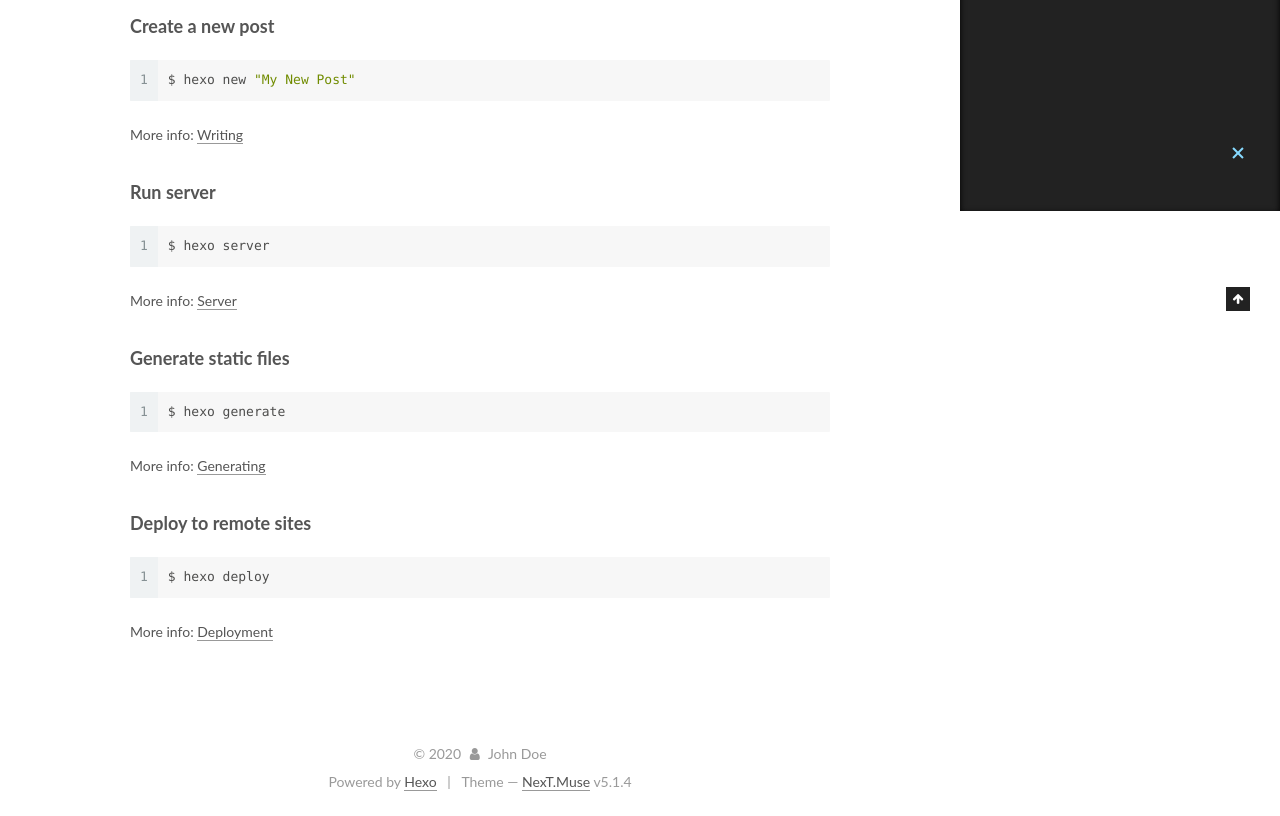
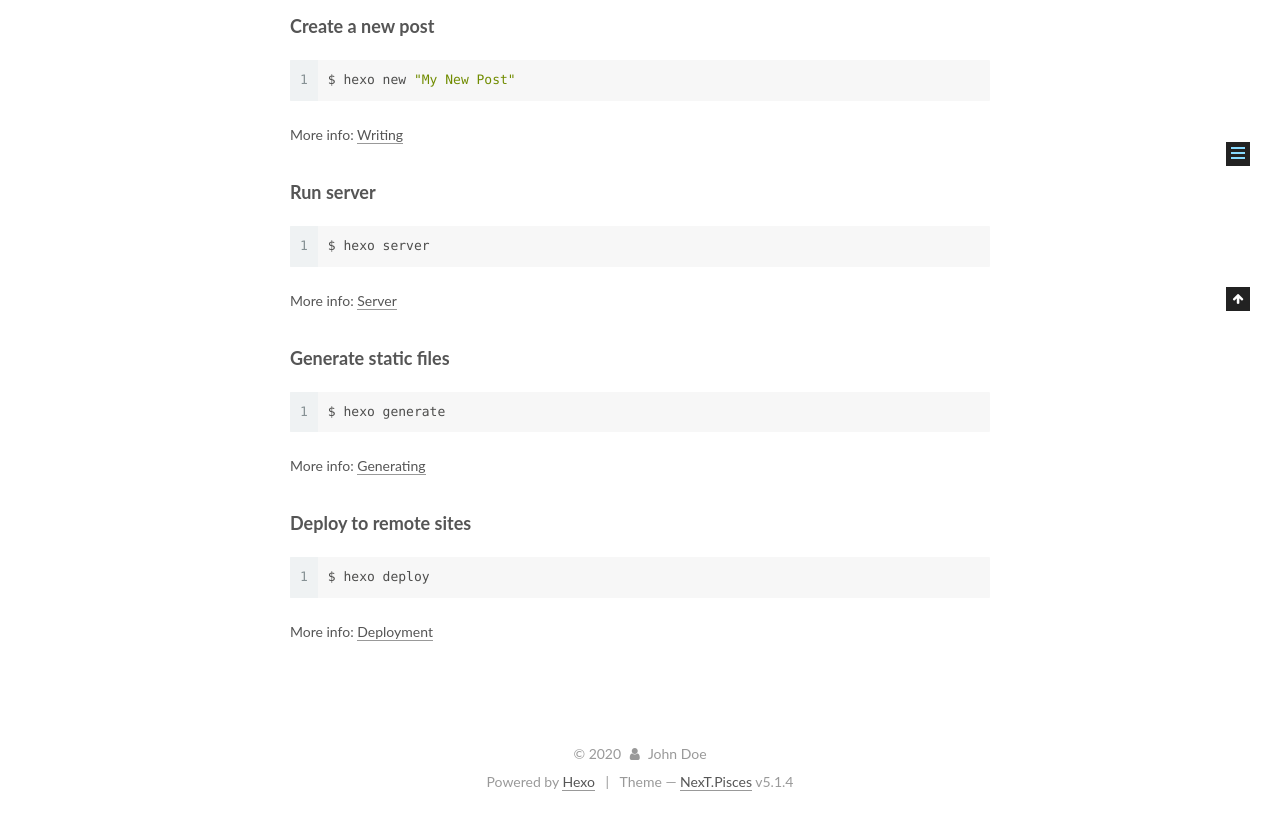
Before and after one commit to Waterdownup/Waterdownup.github.io, a plain HTML site: page 2020/02/07/hello-world/index.html in a window 1280 px wide. Shown: the part 589-1405 px from the top of the page. Drawn offline with Linux system fonts and the light colour scheme.

Commit message:
Site updated: 2020-02-07 10:29:18

```diff
--- a/2020/02/07/hello-world/index.html
+++ b/2020/02/07/hello-world/index.html
@@ -5,7 +5,7 @@
 
 
 
-<html class="theme-next muse use-motion" lang="en">
+<html class="theme-next pisces use-motion" lang="en">
 <head>
   <meta charset="UTF-8"/>
 <meta http-equiv="X-UA-Compatible" content="IE=edge" />
@@ -97,7 +97,7 @@
   var NexT = window.NexT || {};
   var CONFIG = {
     root: '/',
-    scheme: 'Muse',
+    scheme: 'Pisces',
     version: '5.1.4',
     sidebar: {"position":"left","display":"post","offset":12,"b2t":false,"scrollpercent":false,"onmobile":false},
     fancybox: true,
@@ -480,7 +480,7 @@
 
 
 
-  <div class="theme-info">Theme &mdash; <a class="theme-link" target="_blank" href="https://github.com/iissnan/hexo-theme-next">NexT.Muse</a> v5.1.4</div>
+  <div class="theme-info">Theme &mdash; <a class="theme-link" target="_blank" href="https://github.com/iissnan/hexo-theme-next">NexT.Pisces</a> v5.1.4</div>
 
 
 
@@ -581,6 +581,13 @@
 
 
 
+  <script type="text/javascript" src="/js/src/affix.js?v=5.1.4"></script>
+
+  <script type="text/javascript" src="/js/src/schemes/pisces.js?v=5.1.4"></script>
+
+
+
+
   <script type="text/javascript" src="/js/src/scrollspy.js?v=5.1.4"></script>
 <script type="text/javascript" src="/js/src/post-details.js?v=5.1.4"></script>
 
```
Also changed, not shown: archives/2020/02/index.html (+10 -3 lines), archives/2020/index.html (+10 -3 lines), archives/index.html (+10 -3 lines), index.html (+10 -3 lines).
